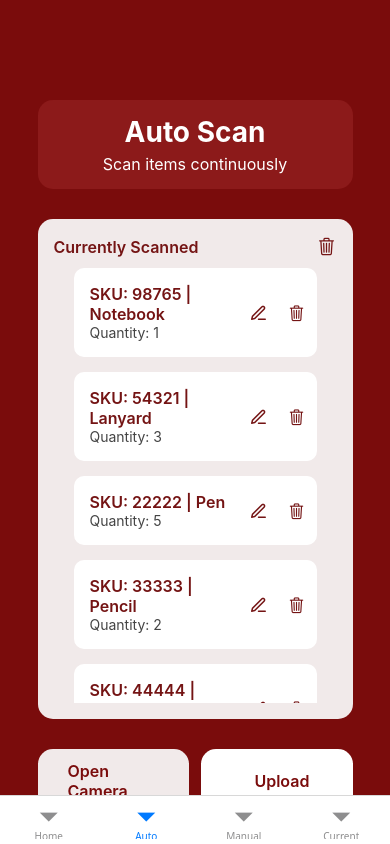
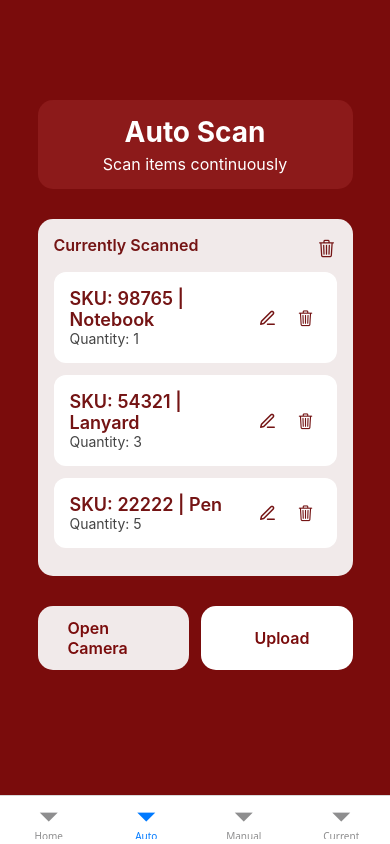
Before and after one commit to varun-b-nagaraj/Co-Op-Inventory, a React Native app in the folder coop-inventory-clean/: screen /Auto in a window 390 px wide. Built offline with nearby package versions, Linux system fonts and the light colour scheme.

Commit message:
Formated the item list

```diff
--- a/coop-inventory-clean/screens/AutoInventoryScreen.js
+++ b/coop-inventory-clean/screens/AutoInventoryScreen.js
@@ -4,8 +4,10 @@ import {
   Text,
   FlatList,
   TouchableOpacity,
+  TextInput,
   StyleSheet,
   Alert,
+  Modal,
 } from 'react-native';
 import { Ionicons, Feather } from '@expo/vector-icons';
 import { globalStyles } from '../styles/globalStyles';
@@ -15,38 +17,50 @@ export default function AutoInventoryScreen() {
     { id: '1', sku: '98765', name: 'Notebook', quantity: 1 },
     { id: '2', sku: '54321', name: 'Lanyard', quantity: 3 },
     { id: '3', sku: '22222', name: 'Pen', quantity: 5 },
-    { id: '4', sku: '33333', name: 'Pencil', quantity: 2 },
-    { id: '5', sku: '44444', name: 'Eraser', quantity: 4 },
-    { id: '6', sku: '55555', name: 'Sharpener', quantity: 6 },
-    { id: '7', sku: '66666', name: 'Binder', quantity: 8 },
-    { id: '8', sku: '77777', name: 'Folder', quantity: 10 },
-    { id: '9', sku: '88888', name: 'Sticky Notes', quantity: 12 },
-    { id: '10', sku: '99999', name: 'Tape', quantity: 15 },
-    { id: '11', sku: '00000', name: 'Glue', quantity: 20 },
-    { id: '12', sku: '11111', name: 'Scissors', quantity: 25 },
-    { id: '13', sku: '22222', name: 'Highlighter', quantity: 30 },
-    { id: '14', sku: '33333', name: 'Marker', quantity: 35 },
-    { id: '15', sku: '44444', name: 'Ruler', quantity: 40 },
   ]);
+
+  const [editModalVisible, setEditModalVisible] = useState(false);
+  const [currentEditItem, setCurrentEditItem] = useState(null);
 
   const handleConfirmDeleteAll = () => {
     Alert.alert(
       'Clear Scanned Items?',
-      'This will permanently discard the currently scanned data. Are you sure?',
+      'This will permanently discard all scanned data.',
       [
         { text: 'Cancel', style: 'cancel' },
-        { text: 'Delete', style: 'destructive', onPress: () => setScannedItems([]) },
+        { text: 'Delete All', style: 'destructive', onPress: () => setScannedItems([]) },
       ]
     );
   };
 
   const handleDeleteItem = (id) => {
-    setScannedItems((prev) => prev.filter((item) => item.id !== id));
+    Alert.alert(
+      'Delete Item?',
+      'This item will be removed from the scan list.',
+      [
+        { text: 'Cancel', style: 'cancel' },
+        {
+          text: 'Delete',
+          style: 'destructive',
+          onPress: () =>
+            setScannedItems((prev) => prev.filter((item) => item.id !== id)),
+        },
+      ]
+    );
   };
 
-  const handleEditItem = (id) => {
-    Alert.alert('Edit', `Open edit modal for item with ID ${id}`);
-    // You can open a modal or inline form here later
+  const handleEditItem = (item) => {
+    setCurrentEditItem({ ...item });
+    setEditModalVisible(true);
+  };
+
+  const saveEditItem = () => {
+    setScannedItems((prev) =>
+      prev.map((item) =>
+        item.id === currentEditItem.id ? currentEditItem : item
+      )
+    );
+    setEditModalVisible(false);
   };
 
   const handleUpload = () => {
@@ -70,23 +84,24 @@ export default function AutoInventoryScreen() {
       {/* Scanned Items Box */}
       <View style={styles.scannedBox}>
         <View style={styles.headerRow}>
-          <Text style={globalStyles.itemTitle}>Currently Scanned</Text>
+          <Text style={[globalStyles.itemTitle, { marginBottom: 7 }]}>Currently Scanned</Text>
           <TouchableOpacity onPress={handleConfirmDeleteAll}>
             <Ionicons name="trash-outline" size={20} color="#741414" />
           </TouchableOpacity>
         </View>
+
         <FlatList
           data={scannedItems}
           keyExtractor={(item) => item.id}
           renderItem={({ item }) => (
             <View style={[globalStyles.itemBox, styles.itemRow]}>
               <View style={{ flex: 1 }}>
-                <Text style={globalStyles.itemTitle}>
+               <Text style={[globalStyles.itemTitle, { fontSize: 18 }]}>
                   SKU: {item.sku} | {item.name}
                 </Text>
                 <Text style={globalStyles.itemSub}>Quantity: {item.quantity}</Text>
               </View>
-              <TouchableOpacity onPress={() => handleEditItem(item.id)} style={styles.iconButton}>
+              <TouchableOpacity onPress={() => handleEditItem(item)} style={styles.iconButton}>
                 <Feather name="edit-3" size={18} color="#741414" />
               </TouchableOpacity>
               <TouchableOpacity onPress={() => handleDeleteItem(item.id)} style={styles.iconButton}>
@@ -105,7 +120,6 @@ export default function AutoInventoryScreen() {
         >
           <Text style={globalStyles.buttonTextSecondary}>Open Camera</Text>
         </TouchableOpacity>
-
         <TouchableOpacity
           style={[globalStyles.buttonPrimary, styles.halfButton]}
           onPress={handleUpload}
@@ -113,6 +127,57 @@ export default function AutoInventoryScreen() {
           <Text style={globalStyles.buttonTextPrimary}>Upload</Text>
         </TouchableOpacity>
       </View>
+
+      {/* Edit Modal */}
+      <Modal visible={editModalVisible} animationType="slide" transparent>
+        <View style={styles.modalOverlay}>
+          <View style={styles.modalContainer}>
+            <Text style={globalStyles.title}>Edit Item</Text>
+            <TextInput
+              placeholder="SKU"
+              value={currentEditItem?.sku}
+              onChangeText={(text) =>
+                setCurrentEditItem((prev) => ({ ...prev, sku: text }))
+              }
+              style={styles.modalInput}
+            />
+            <TextInput
+              placeholder="Name"
+              value={currentEditItem?.name}
+              onChangeText={(text) =>
+                setCurrentEditItem((prev) => ({ ...prev, name: text }))
+              }
+              style={styles.modalInput}
+            />
+            <TextInput
+              placeholder="Quantity"
+              value={currentEditItem?.quantity.toString()}
+              keyboardType="numeric"
+              onChangeText={(text) =>
+                setCurrentEditItem((prev) => ({
+                  ...prev,
+                  quantity: parseInt(text) || 0,
+                }))
+              }
+              style={styles.modalInput}
+            />
+            <View style={styles.modalButtonRow}>
+              <TouchableOpacity
+                style={[globalStyles.buttonSecondary, { flex: 1, marginRight: 5 }]}
+                onPress={() => setEditModalVisible(false)}
+              >
+                <Text style={globalStyles.buttonTextSecondary}>Cancel</Text>
+              </TouchableOpacity>
+              <TouchableOpacity
+                style={[globalStyles.buttonPrimary, { flex: 1, marginLeft: 5 }]}
+                onPress={saveEditItem}
+              >
+                <Text style={globalStyles.buttonTextPrimary}>Save</Text>
+              </TouchableOpacity>
+            </View>
+          </View>
+        </View>
+      </Modal>
     </View>
   );
 }
@@ -132,11 +197,16 @@ const styles = StyleSheet.create({
     alignItems: 'center',
     marginBottom: 10,
   },
-  itemRow: {
-    flexDirection: 'row',
-    alignItems: 'center',
-    paddingRight: 5,
-  },
+itemRow: {
+  flexDirection: 'row',
+  alignItems: 'center',
+  padding: 16,
+  marginBottom: 12,
+  borderRadius: 12,
+  backgroundColor: 'white',
+  width: '100%',
+  marginHorizontal: 0, // remove any side margin if applied elsewhere
+},
   iconButton: {
     marginLeft: 8,
     padding: 6,
@@ -149,4 +219,27 @@ const styles = StyleSheet.create({
   halfButton: {
     width: '48%',
   },
+  modalOverlay: {
+    flex: 1,
+    backgroundColor: 'rgba(0,0,0,0.4)',
+    justifyContent: 'center',
+    alignItems: 'center',
+  },
+  modalContainer: {
+    backgroundColor: 'white',
+    padding: 20,
+    borderRadius: 12,
+    width: '85%',
+  },
+  modalInput: {
+    backgroundColor: '#f3f3f3',
+    borderRadius: 8,
+    padding: 10,
+    marginVertical: 8,
+    fontSize: 16,
+  },
+  modalButtonRow: {
+    flexDirection: 'row',
+    marginTop: 10,
+  },
 });
```
